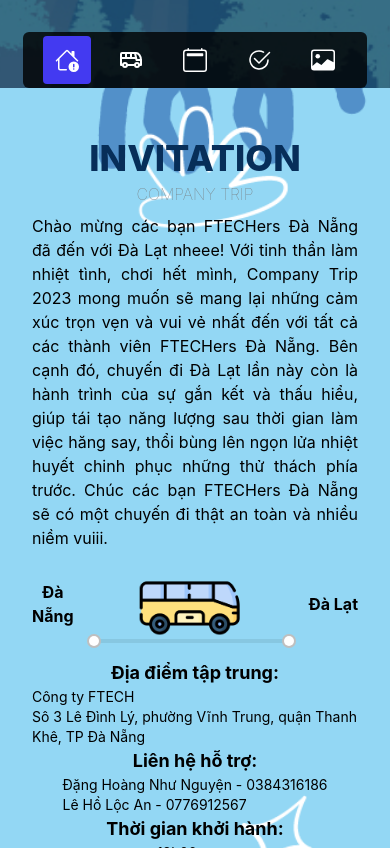
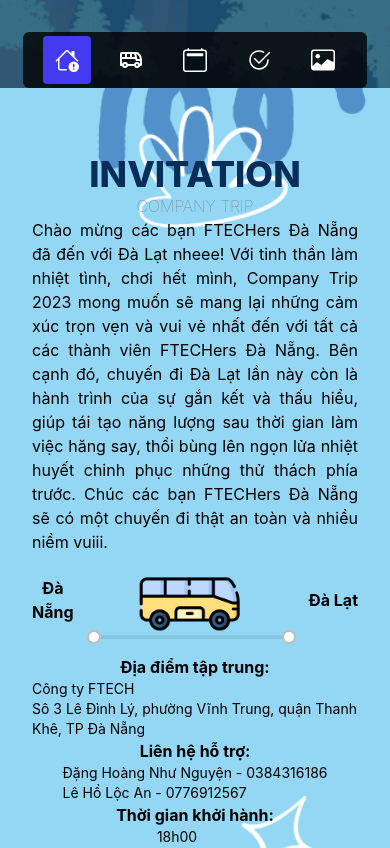
Before and after one commit to GaryHuu/loc-an, a React (Vite) app: page / in a window 390 px wide. Shown: the part 756-1604 px from the top of the page. Built offline with nearby package versions, Linux system fonts and the light colour scheme.

Commit message:
fix: fix bug overflow text

```diff
--- a/src/pages/home/SessionSecondPage.tsx
+++ b/src/pages/home/SessionSecondPage.tsx
@@ -63,7 +63,7 @@
         <div className='container flex items-center justify-center flex-col h-[100vh]'>
           <p
             ref={titleElement}
-            className='lg:text-6xl text-primary font-extrabold mb-1 animate__wobble text-4xl'
+            className='lg:text-6xl text-primary font-extrabold lg:mb-1 animate__wobble text-4xl'
           >
             INVITATION
           </p>
@@ -75,7 +75,7 @@
             COMPANY TRIP
           </p>
           <div className='flex justify-center lg:px-32' ref={titleElement}>
-            <p className='text-justify my-2 lg:text-xl sm:text-sm text-base'>
+            <p className='text-justify lg:my-2 lg:text-xl sm:text-sm text-base'>
               {' '}
               Chào mừng các bạn FTECHers Đà Nẵng đã đến với Đà Lạt nheee! Với
               tinh thần làm nhiệt tình, chơi hết mình, Company Trip 2023
@@ -120,7 +120,7 @@
           <div className='flex justify-center lg:mt-8 mt-2 flex-wrap lg:12'>
             <div className='place-center lg:w-1/3 w-full flex'>
               <div className='title-main flex justify-start flex-col items-center'>
-                <h3 className='lg:text-2xl font-bold text-lg m-0 text-center lg:mb-1'>
+                <h3 className='lg:text-2xl font-bold text-base m-0 text-center lg:mb-1'>
                   Địa điểm tập trung:
                 </h3>
                 <p className='card-content text-start lg:text-xl sm:text-sm text-sm'>
@@ -132,7 +132,7 @@
             </div>
             <div className='place-center  lg:w-1/3 w-full'>
               <div className='title-main flex justify-start flex-col items-center'>
-                <h3 className='lg:text-2xl font-bold m-0 text-center lg:mb-1 text-lg'>
+                <h3 className='lg:text-2xl font-bold m-0 text-center lg:mb-1 text-base'>
                   Liên hệ hỗ trợ:{' '}
                 </h3>
                 <p className='card-content text-start lg:text-xl sm:text-sm text-sm'>
@@ -143,7 +143,7 @@
             </div>
             <div className='place-center lg:w-1/3 w-full'>
               <div className='title-main flex justify-start flex-col items-center'>
-                <h3 className='lg:text-2xl font-bold text-lg m-0 text-center lg:mb-1'>
+                <h3 className='lg:text-2xl font-bold text-base m-0 text-center lg:mb-1'>
                   Thời gian khởi hành:
                 </h3>
                 <p className='card-content text-start lg:text-xl sm:text-sm text-sm'>
```
